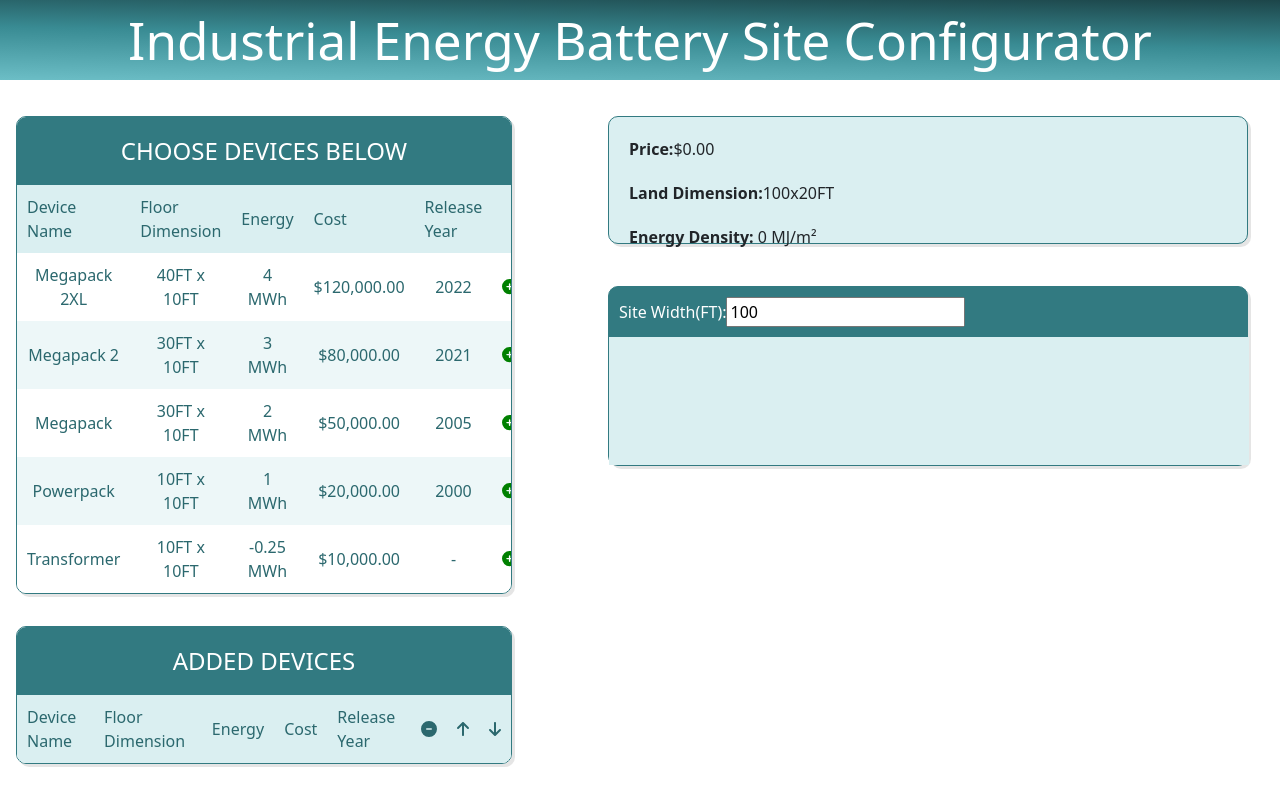
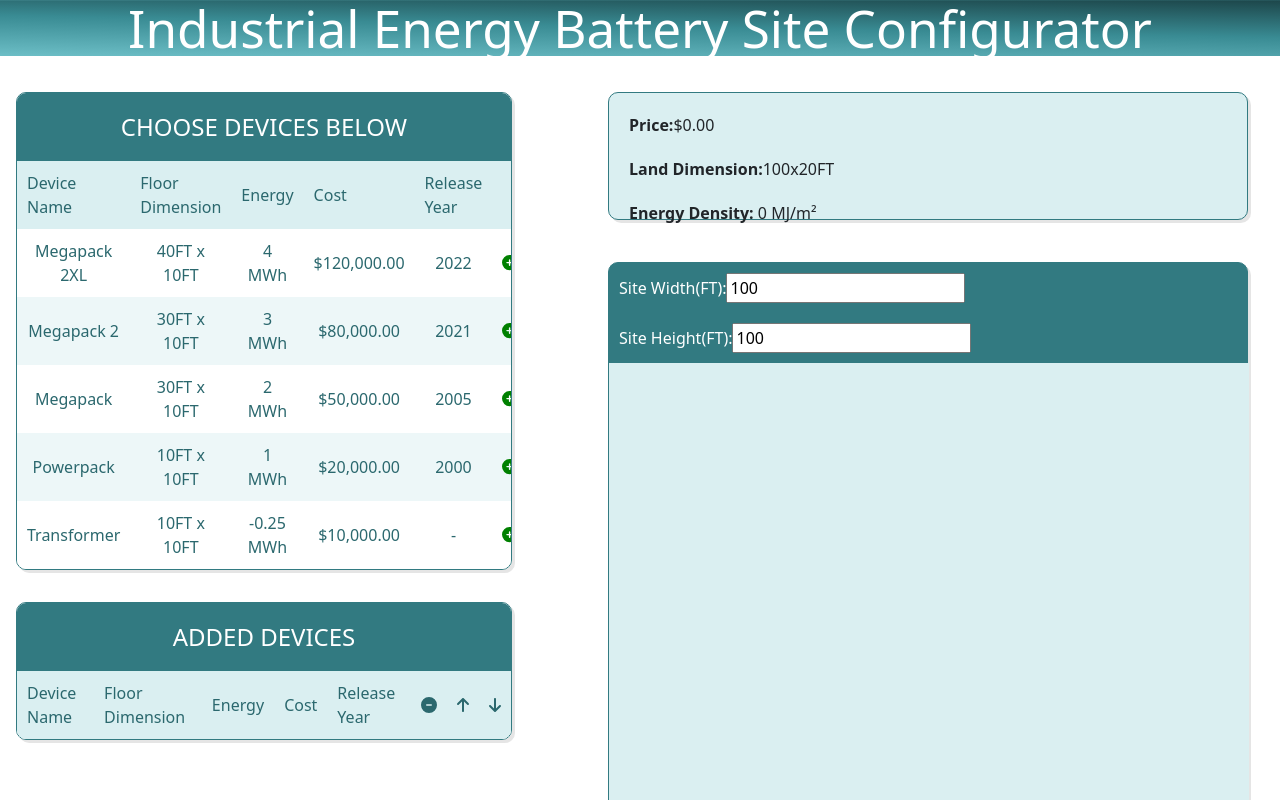
Before and after one commit to mingheli/energy-config, a React (Vite) app: page / in a window 1280 px wide. Shown: the top 800 px of the page. Built offline with nearby package versions, Linux system fonts and the light colour scheme.

Commit message:
site height

```diff
--- a/src/App.scss
+++ b/src/App.scss
@@ -5,6 +5,7 @@
 $padding: 10px;
 :root {
   --full-width: 100;
+  --full-height: 100;
 }
 .wrapper {
   display: flex;
@@ -17,21 +18,16 @@
   color: white;
   text-align:center;
   margin:0;
-  font-size: 3em;
+  font-size: 2em;
 }
 .site-header {
   background: linear-gradient(181deg, darken($baseColor, 20%) 0%, $baseColor 48%, lighten($baseColor, 20%) 100%);
-  background-repeat: no-repeat;
-  background-size: cover;
   background-position: center;
-  height: 10%;
+  height: 100%;
   display: flex;
   justify-content: center;
   align-items: center;
 }
-
-
-
 .panel {
   margin-top: 20px;
   display: flex;
@@ -124,27 +120,24 @@
 }
 .display-section {
   width: calc(50vw * var(--full-width) / 100);
-  height: 10vw;
+  height:calc(50vw * var(--full-height) / 100);
   align-self: center;
   display: flex;
   flex-wrap: wrap;
+   align-content: flex-start;
   background-color: lighten($baseColor, 50%);
   margin-right: 2em;
 }
 .brick {
-  height: 40%;
-  border: 1px solid black;
-  margin: 5px;
-  font-size: 7px;
-  text-wrap: wrap;
-  font-weight: 600;
+  height: calc(10 / var(--full-height) * 100%);
+  font-size: 1em;
   color: white;
   text-align: center;
   align-content: center;
 }
 .mega2xl {
   width: calc(40 / var(--full-width) * 100%);
-   background: linear-gradient(135deg, $baseColor, mix($baseColor, rgb(175, 5, 5), 30%));
+  background: linear-gradient(135deg, $baseColor, mix($baseColor, rgb(175, 5, 5), 30%));
 }
 .mega2 {
   width: calc(30 / var(--full-width) * 100%);
--- a/src/App.tsx
+++ b/src/App.tsx
@@ -18,7 +18,9 @@
   const displaySectionRef = useRef<HTMLDivElement>(null);
   const [addedDevices, setAddedDevices] = useState<Device[]>([]);
   const [fullWidth, setFullWidth] = useState<number>(100);
+  const [fullHeight, setFullHeight] = useState<number>(100);
   const [newWidth, setNewWidth] = useState<number | null>(null);
+  const [newHeight, setNewHeight] = useState<number | null>(null);
   const [price, setPrice] = useState<number>(0);
   const [totalEnergy, setTotalEnergy] = useState<number>(0);
   const [energyDensity, setEnergyDensity] = useState<number>(0);
@@ -85,11 +87,23 @@
 
     }
   }
+  const handleFullHeightChange = (e) => {
+    if (e.target.value <= 100 && e.target.value > 10) {
+      if (addedDevices.length > 0) {
+        setShowResetModal(true);
+        setNewHeight(e.target.value);
+      } else {
+        setFullHeight(e.target.value);
+      }
+
+    }
+  }
 
   const handleModalConfirm = () => {
     setAddedDevices([]);
     if (typeof newWidth === 'number' && newWidth >= 0) {
       setFullWidth(newWidth);
+      setFullHeight(newHeight);
     } else {
       console.error('Invalid width value');
     }
@@ -102,6 +116,7 @@
   const handleModalCancel = () => {
     setShowResetModal(false);
     setNewWidth(null);
+    setNewHeight(null);
   };
 
   const handleFullClose = () => {
@@ -158,10 +173,11 @@
 
   useEffect(() => {
     document.documentElement.style.setProperty('--full-width', `${fullWidth}`);
-  }, [fullWidth]);
+    document.documentElement.style.setProperty('--full-height', `${fullHeight}`);
+  }, [fullHeight, fullWidth]);
 
   useEffect(() => {
-    calculateEnergyDensity(totalEnergy, `${fullWidth}x20FT`);
+    calculateEnergyDensity(totalEnergy, `${fullWidth}x${fullHeight}`);
   }, [totalEnergy]);
 
   useEffect(() => {
@@ -218,6 +234,10 @@
               Site Width(FT):
               <input type="number" value={fullWidth} onChange={handleFullWidthChange} />
             </label>
+            <label>
+              Site Height(FT):
+              <input type="number" value={fullHeight} onChange={handleFullHeightChange} />
+            </label>
             <div className="display-section" ref={displaySectionRef}>
               {addedDevices.map((device, index) =>
                 <div
```
